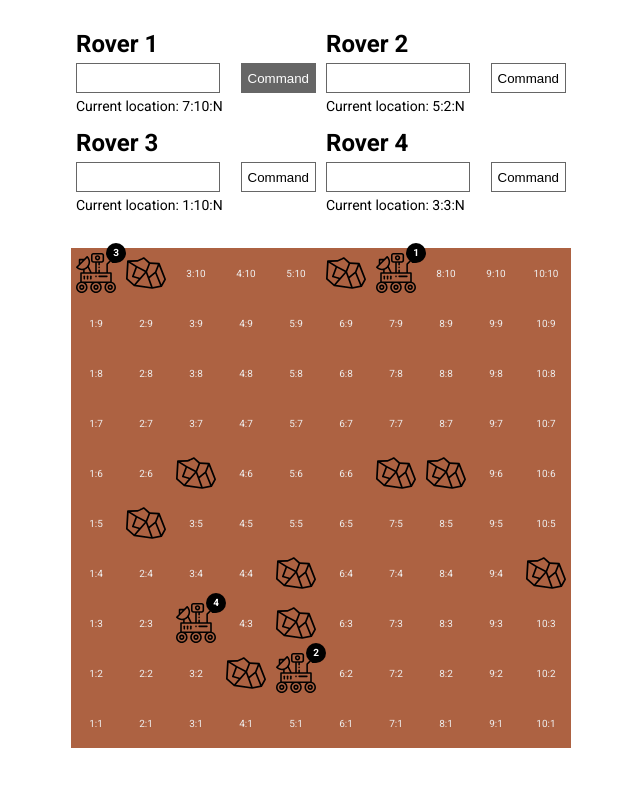
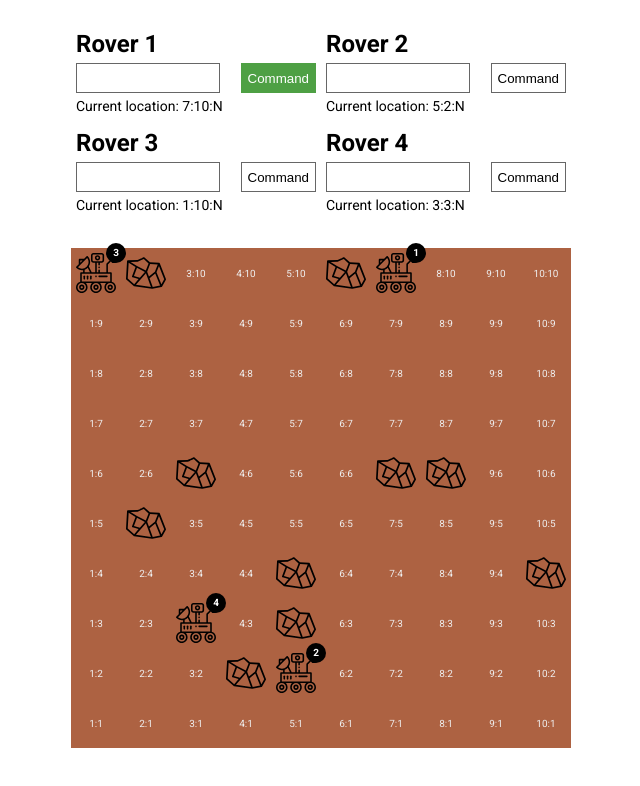
Before and after one commit to BillzPillz/mars-rover, a React (Create React App) app: page / in a window 1280 px wide. In both pictures the pointer is over the button 597 px from the left and 78 px from the top of the page. Shown: the top 786 px of the page, without its empty margins (319-959 px from the left). Built offline with nearby package versions, Linux system fonts and the light colour scheme.

Commit message:
updates button hover state

```diff
--- a/src/components/CommandCentre/CommandCentre.module.css
+++ b/src/components/CommandCentre/CommandCentre.module.css
@@ -15,9 +15,9 @@
 }
 
 button:hover {
-  background: #666;
+  background: #4ea044;
   color: #fff;
-  border: 1px solid #666;
+  border: 1px solid #4ea044;
 }
 
 .input {
```
